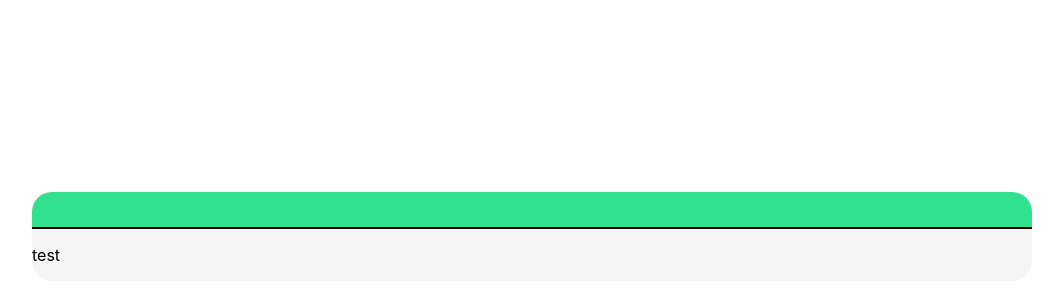
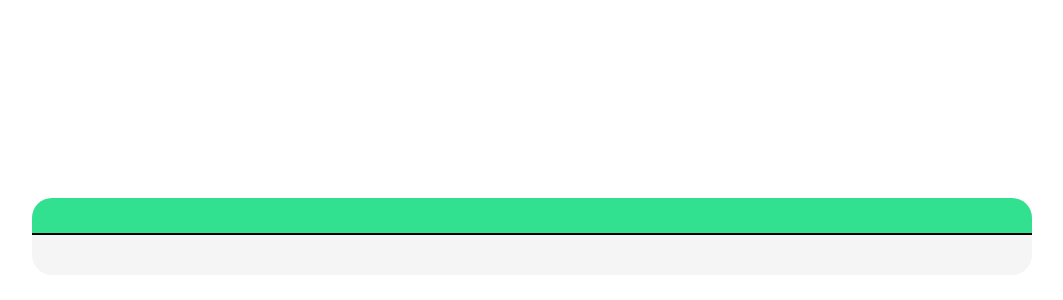
Before and after one commit to dennis-bg/tadpoleInterviewTest, a React (Create React App) app: page / in a window 1280 px wide. Shown: the part 164-464 px from the top of the page, without its empty margins (108-1171 px from the left). Built offline with nearby package versions, Linux system fonts and the light colour scheme.

Commit message:
reorganize component folder

```diff
--- a/src/App.tsx
+++ b/src/App.tsx
@@ -1,7 +1,8 @@
 import React, { useState } from 'react';
+import meetingDetails from './fixtures/meetingDetails.json'
 
 import './App.css';
-import { MeetingModal } from './MeetingModal';
+import { MeetingModal } from './components/MeetingModal';
 
 function App() {
 
@@ -10,7 +11,7 @@ function App() {
 
   return (
     <div>
-      <MeetingModal open={isModalOpen}/>
+      <MeetingModal open={isModalOpen} meetingDetails={meetingDetails}/>
     </div>
   );
 }
--- a/src/MeetingModal/index.tsx
+++ /dev/null
@@ -1,15 +0,0 @@
-import React from "react";
-import { MyModal } from "../common/MyModal";
-
-
-interface MeetingModalProps {
-    open: boolean;
-}
-
-export const MeetingModal: React.FC<MeetingModalProps> = ({ open }) => {
-    return (
-        <MyModal>
-            <p>test</p>
-        </MyModal>
-    )
-}
--- /dev/null
+++ b/src/components/MeetingModal/index.tsx
@@ -0,0 +1,18 @@
+import React from "react";
+import { MyModal } from "../common/MyModal";
+import { MeetingDetails } from "./types";
+import styles from './styles.module.css'
+interface MeetingModalProps {
+    open: boolean,
+    meetingDetails: MeetingDetails
+}
+
+export const MeetingModal: React.FC<MeetingModalProps> = ({ open, meetingDetails }) => {
+    return (
+        <MyModal>
+            <div className={styles.meetingDetails}>
+
+            </div>
+        </MyModal>
+    )
+}
--- /dev/null
+++ b/src/components/MeetingModal/styles.module.css
@@ -0,0 +1,13 @@
+.meetingDetails {
+    display: flex;
+    flex-direction: row;
+    justify-content: space-between;
+}
+
+.info {
+    width: 65%
+}
+
+.people {
+    width: 30%;
+}
--- /dev/null
+++ b/src/components/MeetingModal/types.ts
@@ -0,0 +1,25 @@
+interface MeetingInfo {
+    title: string,
+    subject: string,
+    date: string,
+    startTime: string,
+    endTime: string,
+    endDate: string,
+    repitition: string,
+    location: string
+}
+
+interface Student {
+    name: string,
+    attendance: boolean
+}
+
+interface Attendeees {
+    tutors: string[],
+    students: Student[]
+}
+
+export interface MeetingDetails {
+    info: MeetingInfo,
+    people: Attendeees
+}
--- a/src/common/MyModal/index.jsx
+++ b/src/components/common/MyModal/index.jsx
@@ -6,7 +6,9 @@ export const MyModal = ({children}) => {
         <div className={styles.mask}>
             <div className={styles.modal}>
                 <div className={styles.header}></div>
-                {children}
+                <div className={styles.body}>
+                    {children}
+                </div>
             </div>
         </div>
     )
--- a/src/common/MyModal/styles.module.css
+++ b/src/components/common/MyModal/styles.module.css
@@ -19,3 +19,7 @@
     border-bottom: 2px solid black;
     height: 35px;
 }
+
+.body{
+    padding: 20px
+}
```
Also changed, not shown: src/fixtures/meetingDetails.json (renamed from fixtures/meetingDetails.json).
